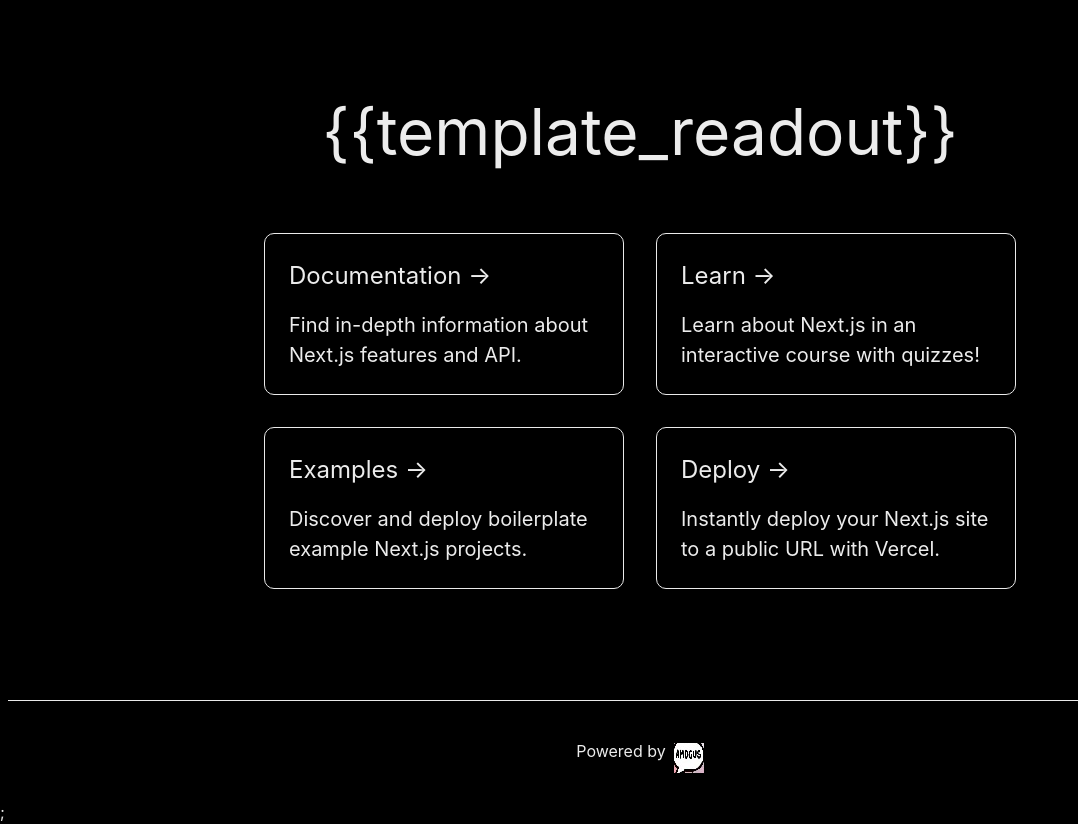
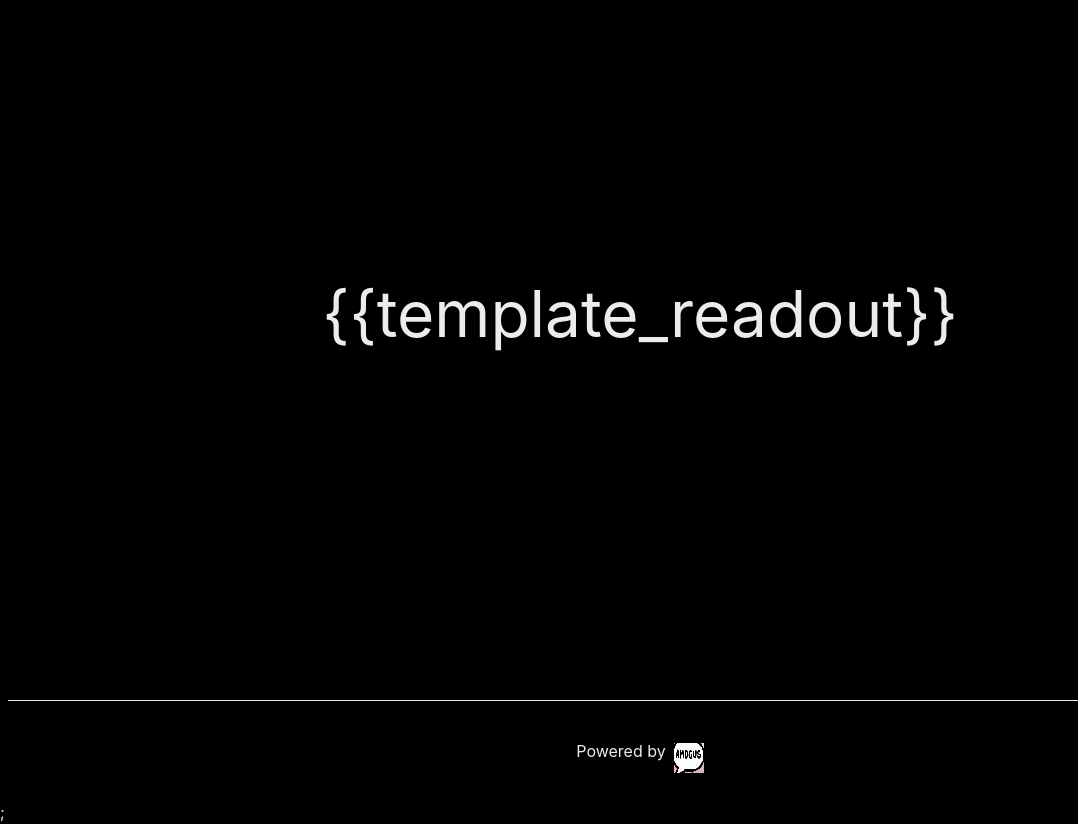
Before and after one commit to jh0l/air_meter_server, a Next.js app in the folder web_app/air_meter_client/: page / in a window 1280 px wide. Shown: the whole page, without its empty margins (0-1078 px from the left). Built offline with nearby package versions, Linux system fonts and the light colour scheme; no server answers.

Commit message:
refactor: :fire: remove placeholder content

```diff
--- a/web_app/air_meter_client/pages/index.tsx
+++ b/web_app/air_meter_client/pages/index.tsx
@@ -32,43 +32,7 @@
                 <Readout />
 
                 <div className={styles.grid}>
-                    <a href="https://nextjs.org/docs" className={styles.card}>
-                        <h2>Documentation &rarr;</h2>
-                        <p>
-                            Find in-depth information about Next.js features and
-                            API.
-                        </p>
-                    </a>
-
-                    <a href="https://nextjs.org/learn" className={styles.card}>
-                        <h2>Learn &rarr;</h2>
-                        <p>
-                            Learn about Next.js in an interactive course with
-                            quizzes!
-                        </p>
-                    </a>
-
-                    <a
-                        href="https://github.com/vercel/next.js/tree/master/examples"
-                        className={styles.card}
-                    >
-                        <h2>Examples &rarr;</h2>
-                        <p>
-                            Discover and deploy boilerplate example Next.js
-                            projects.
-                        </p>
-                    </a>
-
-                    <a
-                        href="https://vercel.com/new?utm_source=create-next-app&utm_medium=default-template&utm_campaign=create-next-app"
-                        className={styles.card}
-                    >
-                        <h2>Deploy &rarr;</h2>
-                        <p>
-                            Instantly deploy your Next.js site to a public URL
-                            with Vercel.
-                        </p>
-                    </a>
+                    <br />
                 </div>
             </main>
 
```
